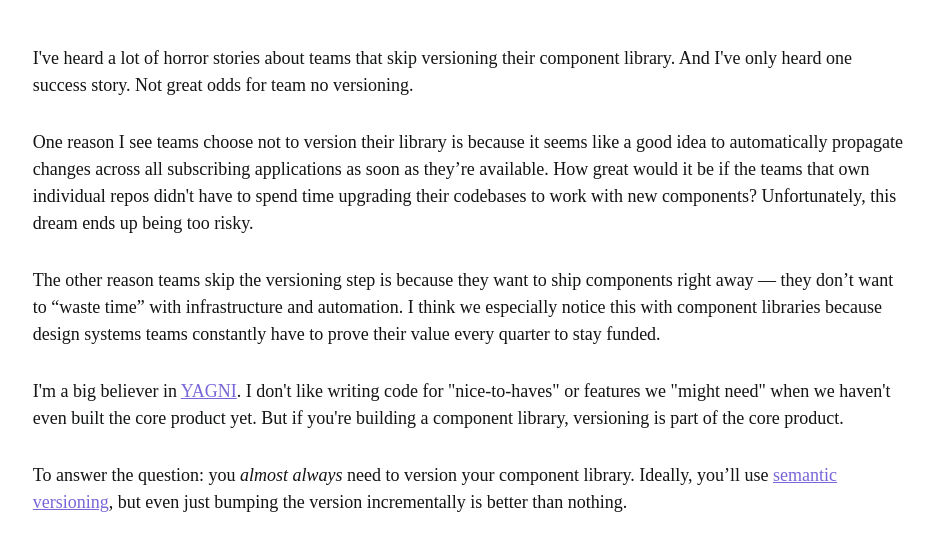
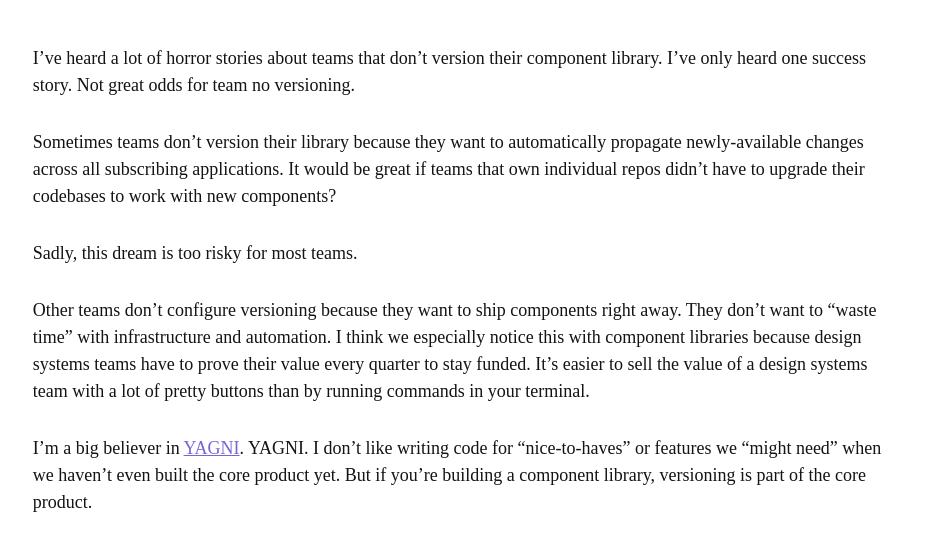
Before and after one commit to maecapozzi/blog, a Gatsby site: page /do-you-need-to-version-your-component-library/ in a window 1280 px wide. Shown: the part 253-796 px from the top of the page, without its empty margins (172-1106 px from the left). Built offline with nearby package versions, Linux system fonts and the light colour scheme; Gatsby itself is replaced by a stand-in of ours; some packages are replaced by stand-ins of ours; a web font is replaced by a local one.

Commit message:
Fix up blog post

```diff
--- a/content/blog/do-you-need-to-version-your-component-library/index.md
+++ b/content/blog/do-you-need-to-version-your-component-library/index.md
@@ -6,14 +6,16 @@ excerpt: "Why you should almost always version your component library."
 tags: [{ name: "component library" }]
 ---
 
-I've heard a lot of horror stories about teams that skip versioning their component library. And I've only heard one success story. Not great odds for team no versioning.
+I’ve heard a lot of horror stories about teams that don’t version their component library. I’ve only heard one success story. Not great odds for team no versioning.
 
-One reason I see teams choose not to version their library is because it seems like a good idea to automatically propagate changes across all subscribing applications as soon as they’re available. How great would it be if the teams that own individual repos didn't have to spend time upgrading their codebases to work with new components? Unfortunately, this dream ends up being too risky.
+Sometimes teams don’t version their library because they want to automatically propagate newly-available changes across all subscribing applications. It would be great if teams that own individual repos didn’t have to upgrade their codebases to work with new components?
 
-The other reason teams skip the versioning step is because they want to ship components right away –– they don’t want to “waste time” with infrastructure and automation. I think we especially notice this with component libraries because design systems teams constantly have to prove their value every quarter to stay funded.
+Sadly, this dream is too risky for most teams.
 
-I'm a big believer in [YAGNI](https://martinfowler.com/bliki/Yagni.html). I don't like writing code for "nice-to-haves" or features we "might need" when we haven't even built the core product yet. But if you're building a component library, versioning is part of the core product.
+Other teams don’t configure versioning because they want to ship components right away. They don’t want to “waste time” with infrastructure and automation. I think we especially notice this with component libraries because design systems teams have to prove their value every quarter to stay funded. It’s easier to sell the value of a design systems team with a lot of pretty buttons than by running commands in your terminal.
 
-To answer the question: you _almost always_ need to version your component library. Ideally, you’ll use [semantic versioning](<[https://maecapozzi.com/short-explanation-of-semver/](https://maecapozzi.com/short-explanation-of-semver/)>), but even just bumping the version incrementally is better than nothing.
+I’m a big believer in [YAGNI](https://martinfowler.com/bliki/Yagni.html). YAGNI. I don’t like writing code for “nice-to-haves” or features we “might need” when we haven’t even built the core product yet. But if you’re building a component library, versioning is part of the core product.
+
+To answer the question: you almost always need to version your component library. Ideally, you’ll use [semantic versioning](https://maecapozzi.com/short-explanation-of-semver/), but even just bumping the version incrementally is better than nothing.
 
 I can only think of one case where you don’t need versioning. If you work on a component library where all of the subscribing applications have >80% test coverage, you’re using TypeScript, and you have great QA testers, then go ahead. For everyone else, you’re setting yourself and your teammates up to fail. If a bug caused by your component library results in a page at 3am, good luck getting your teammates to adopt it.
```
